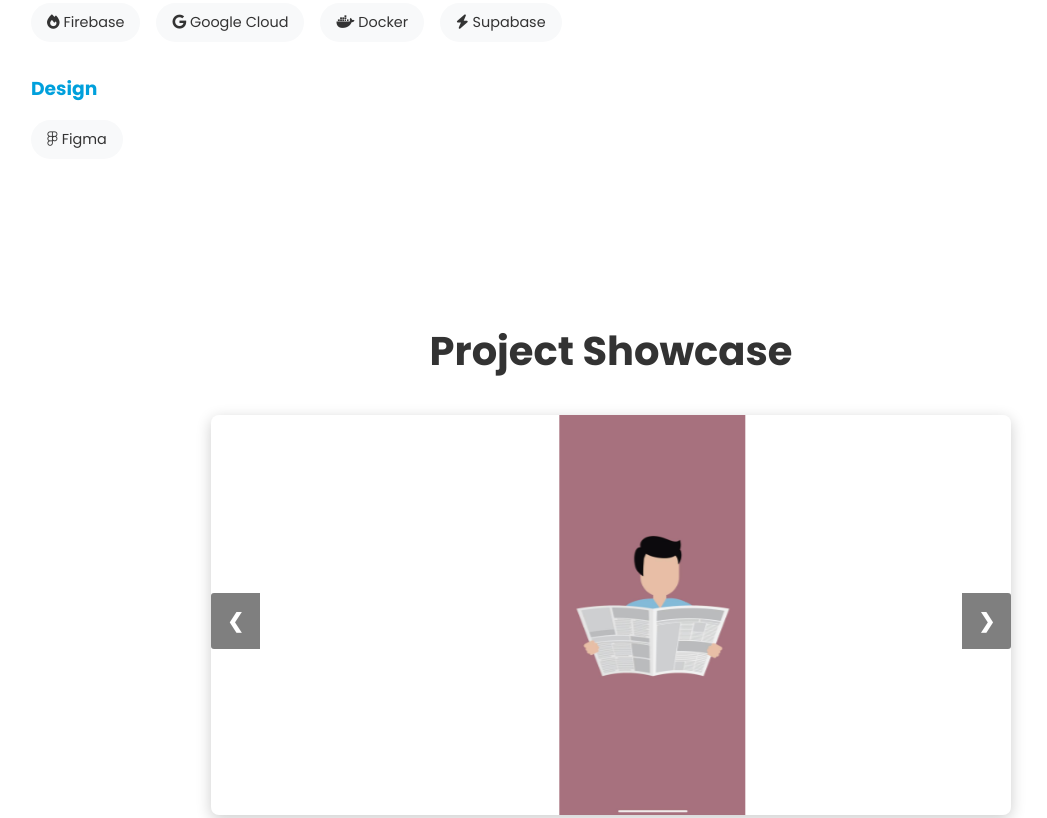
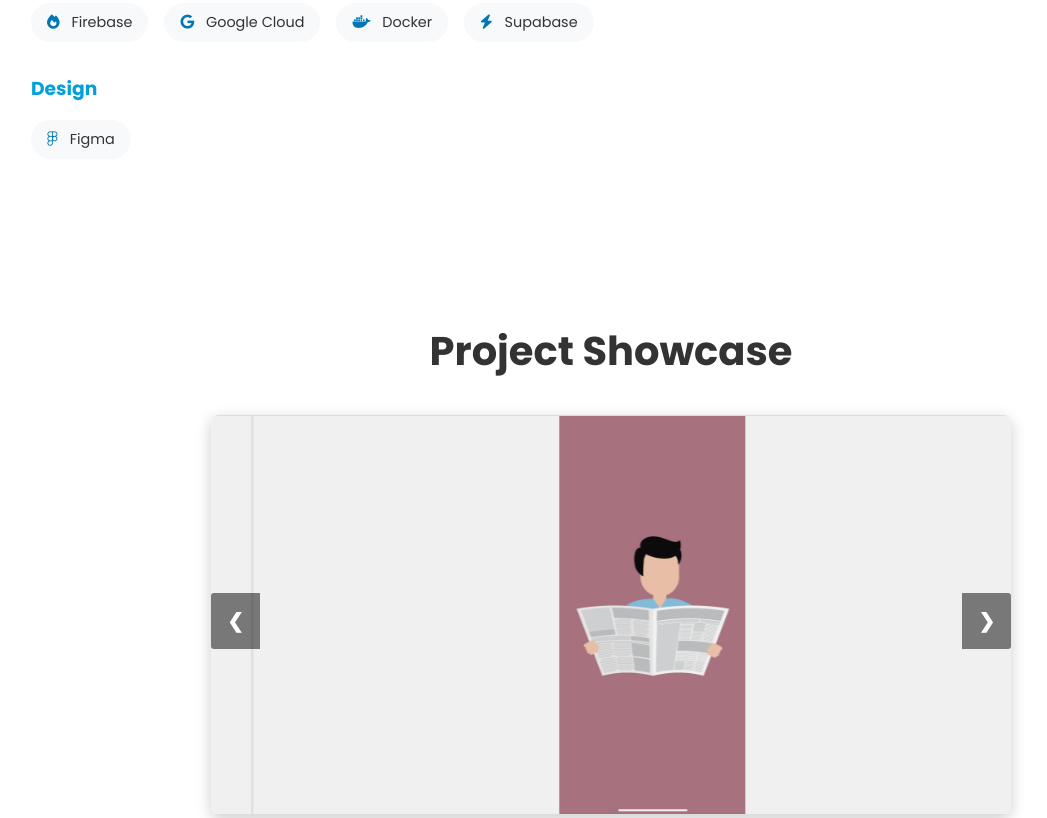
Before and after one commit to Mahmoud-Saeed-Mahmoud/Mahmoud-Saeed-Mahmoud.github.io, a plain HTML site: page index.html in a window 1280 px wide. Shown: the part 2712-3530 px from the top of the page, without its empty margins (29-1076 px from the left). Drawn offline with Linux system fonts and the light colour scheme.

Commit message:
style(styles.css): adjust spacing and colors for tech icons and images
- Add margin and color adjustments for tech icons to improve visual consistency
- Change icon color on hover to match text color for better user experience
- Add diagnostic background color and border to images for debugging purposes

```diff
--- a/styles.css
+++ b/styles.css
@@ -256,6 +256,10 @@ body {
 }
 
 /* Skills Section */
+.tech-item i {
+    margin-right: 8px; /* Adjust spacing as needed */
+    color: var(--primary-color); /* Optional: Match icon color to primary theme color */
+}
 .skills {
     padding: 4rem 0;
 }
@@ -295,6 +299,10 @@ body {
     color: var(--bg-color);
 }
 
+.tech-item:hover i {
+    color: var(--bg-color); /* Make icon color same as text color on hover */
+}
+
 /* Project Carousel Section */
 .work h2 {
     text-align: center;
@@ -329,6 +337,8 @@ body {
     height: auto; /* Maintain aspect ratio */
     max-height: 400px; /* Added to prevent images from becoming too tall */
     object-fit: contain; /* Ensure the whole image is visible, letterboxing if necessary */
+    background-color: #f0f0f0; /* Diagnostic: show image area */
+    border: 1px solid #ddd; /* Diagnostic: show image border */
     /* display: none; and opacity: 0; are no longer needed for slide */
     /* transition: opacity 0.5s ease-in-out; is removed */
 }
```
